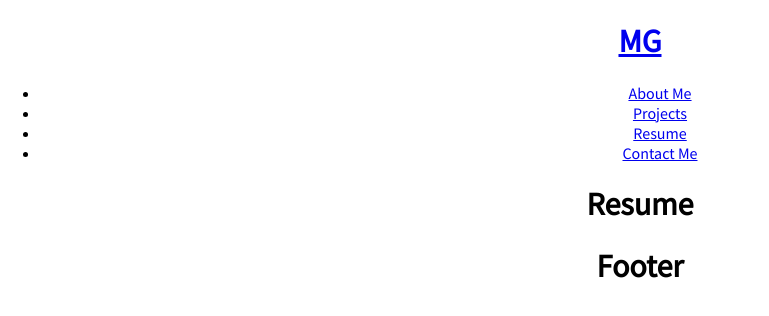
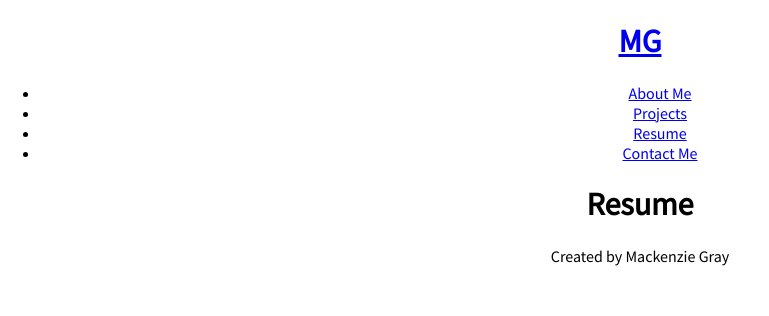
Before and after one commit to mdkgray/portfoligray, a React (Create React App) app: page /Resume in a window 1280 px wide. Shown: the top 316 px of the page, without its empty margins (0-769 px from the left). Built offline with nearby package versions, Linux system fonts and the light colour scheme.

Commit message:
modified footer text

```diff
--- a/src/components/Footer.js
+++ b/src/components/Footer.js
@@ -3,7 +3,7 @@ import React from 'react'
 function Footer() {
     return (
     <div>
-        <h1>Footer</h1>
+        <p>Created by Mackenzie Gray</p>
     </div>
     )
 }
```
